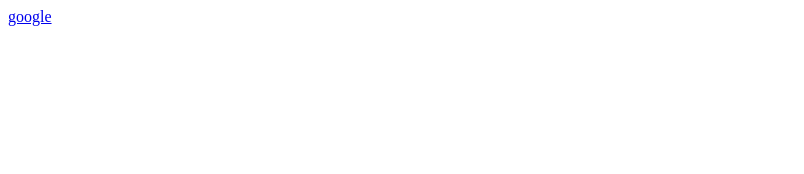
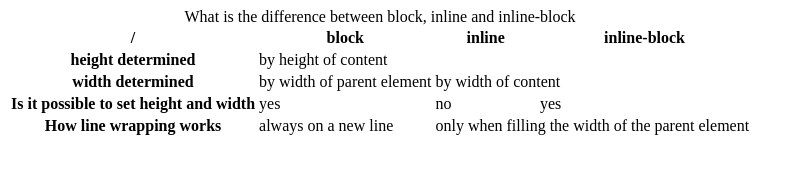
Before and after one commit to MykytaKovtun/first, a plain HTML site: page index.html in a window 1280 px wide. Shown: the whole page, without its empty margins (0-804 px from the left). Drawn offline with Linux system fonts and the light colour scheme.

Commit message:
made table

```diff
--- a/index.html
+++ b/index.html
@@ -8,9 +8,43 @@
     <title>Document</title>
 </head>
 <body>
-    <header>
-        <a href="google.com">google</a>
-    </header>
 
+    <table>
+        <caption>
+            What is the difference between block, inline and inline-block
+        </caption>
+        <thead>
+            <tr>
+                <th> / </th>
+                <th>block</th>
+                <th>inline</th>
+                <th>inline-block</th>
+            </tr>
+        </thead>
+        <tbody>
+            <tr>
+               <th>height determined</th>
+               <td colspan="3">by height of content</td>
+            </tr>
+            <tr>
+               <th>width determined</th>
+               <td>by width of parent element</td>
+               <td colspan="2">by width of content</td>
+            </tr>
+            <tr>
+               <th>Is it possible to set height and width</th>
+               <td>yes</td>
+               <td>no</td>
+               <td>yes</td>
+            </tr>
+            <tr>
+               <th>How line wrapping works</th>
+               <td>always on a new line</td>
+               <td colspan="2">only when filling the width of the parent element</td>
+            </tr>
+        </tbody>
+
+
+    </table>
 </body>
 </html>
```
